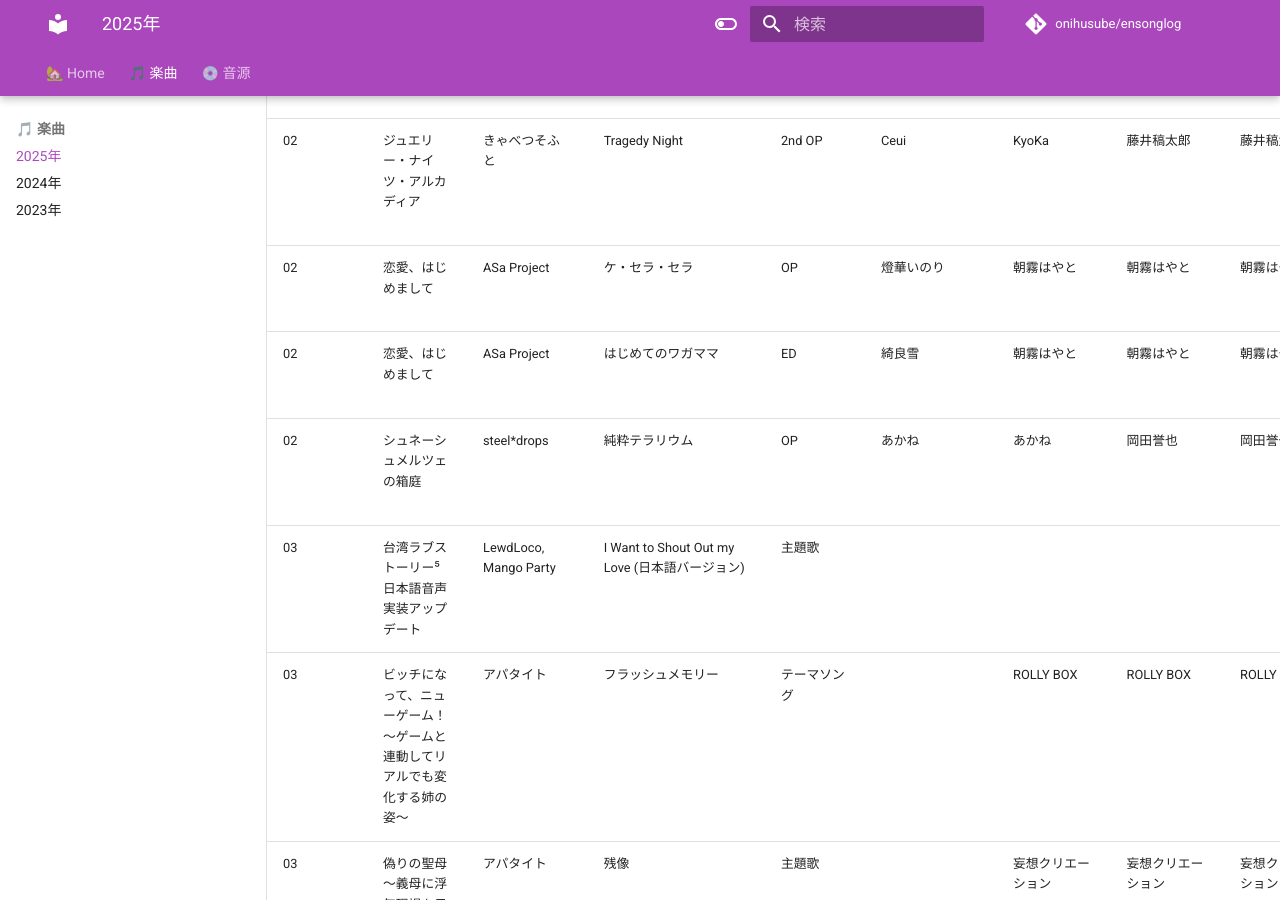
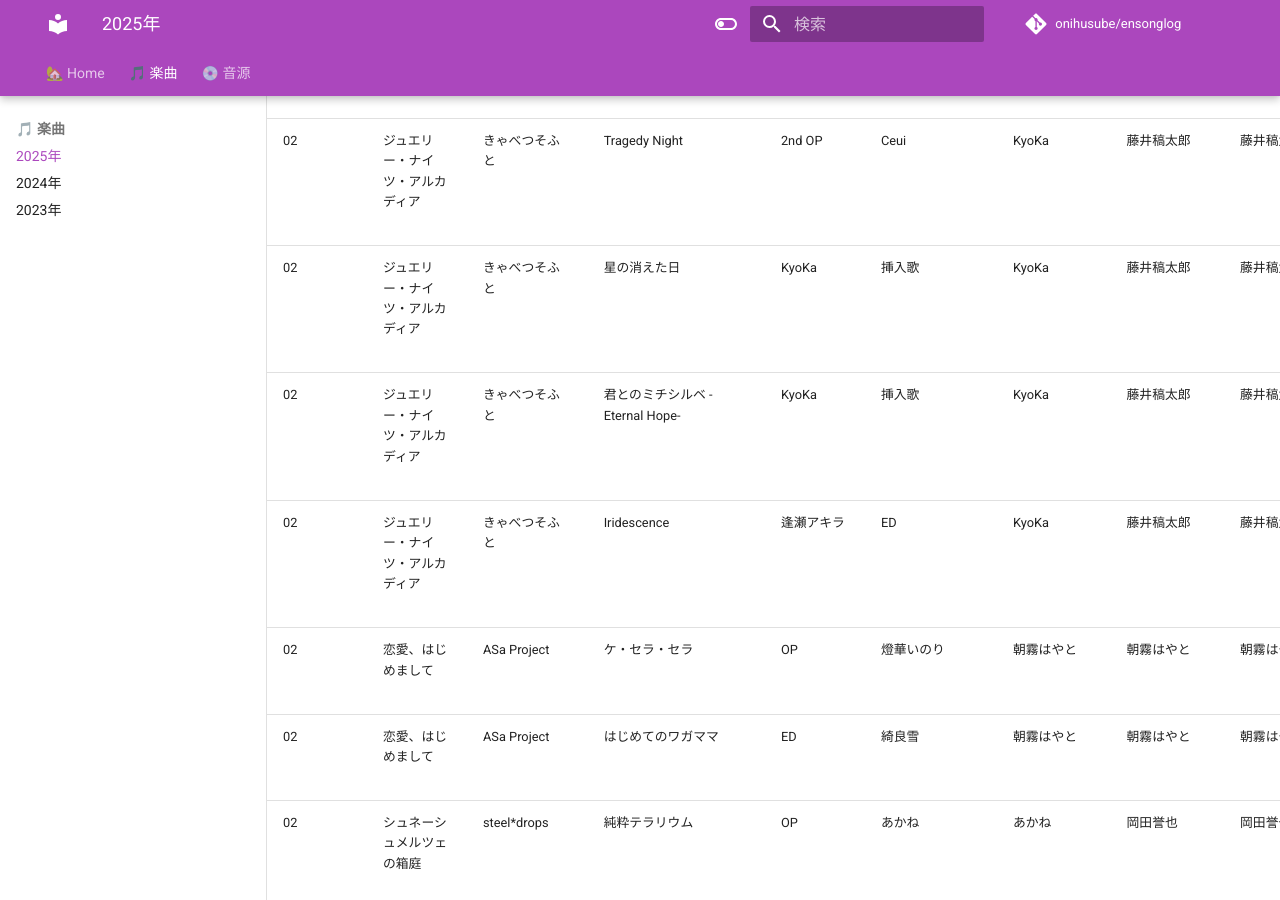
Before and after one commit to onihusube/ensonglog, an MkDocs documentation site: the page built from docs/2025/楽曲.md, in a window 1280 px wide and 900 px high, scrolled down 3348 px. Built offline with MkDocs 1.6.1 and Material for MkDocs 9.7.7, drawn with Linux system fonts in a browser that asks for light colours; emoji names are drawn with the system emoji font; comment, search, counter and statistics services are not loaded.

Commit message:
ジュエリー・ナイツ・アルカディアの抜けを追記

```diff
--- a/docs/2025/楽曲.md
+++ b/docs/2025/楽曲.md
@@ -37,6 +37,9 @@ search:
 | 02<!--/27--> | おかゆにゅ～～む! | エンターグラム | また、おかえり。 | OP | 猫又おかゆ | Hylen | Hylen | Hylen | hololive Official Edition特典 主題歌CD | | [:fontawesome-brands-youtube:](https://www.youtube.com/watch?v=kFH-KEZGYRk) |
 | 02<!--/28--> | ジュエリー・ナイツ・アルカディア | きゃべつそふと | Addict of justice | OP | uniy | KyoKa | 藤井稿太郎 | 藤井稿太郎 | ジュエリー・ナイツ・アルカディア コンプリートサウンドアルバム | mix, mastering: 影虎 | [:fontawesome-brands-youtube:](https://www.youtube.com/watch?v=LV0UBmBluq8) |
 | 02<!--/28--> | ジュエリー・ナイツ・アルカディア | きゃべつそふと | Tragedy Night | 2nd OP | Ceui | KyoKa | 藤井稿太郎 | 藤井稿太郎 | ジュエリー・ナイツ・アルカディア コンプリートサウンドアルバム | mix, mastering：影虎 | [:fontawesome-brands-youtube:](https://www.youtube.com/watch?v=GpEvpLMX4dM) |
+| 02<!--/28--> | ジュエリー・ナイツ・アルカディア | きゃべつそふと | 星の消えた日 | KyoKa | 挿入歌 | KyoKa | 藤井稿太郎 | 藤井稿太郎 | ジュエリー・ナイツ・アルカディア コンプリートサウンドアルバム | 影虎(mix,master) | [:fontawesome-brands-youtube:](https://www.youtube.com/watch?v=LV0UBmBluq8) |
+| 02<!--/28--> | ジュエリー・ナイツ・アルカディア | きゃべつそふと | 君とのミチシルベ -Eternal Hope- | KyoKa | 挿入歌 | KyoKa | 藤井稿太郎 | 藤井稿太郎 | ジュエリー・ナイツ・アルカディア コンプリートサウンドアルバム | 影虎(mix,master) | [:fontawesome-brands-youtube:](https://www.youtube.com/watch?v=LV0UBmBluq8) |
+| 02<!--/28--> | ジュエリー・ナイツ・アルカディア | きゃべつそふと | Iridescence | 逢瀬アキラ | ED | KyoKa | 藤井稿太郎 | 藤井稿太郎 | ジュエリー・ナイツ・アルカディア コンプリートサウンドアルバム | 影虎(mix,master) | [:fontawesome-brands-youtube:](https://www.youtube.com/watch?v=LV0UBmBluq8) |
 | 02<!--/28--> | 恋愛、はじめまして | ASa Project | ケ・セラ・セラ | OP | 燈華いのり | 朝霧はやと | 朝霧はやと | 朝霧はやと | 豪華限定版特典 サウンドトラックCD | | [:fontawesome-brands-youtube:](https://youtu.be/Bu6yXSzmELM) |
 | 02<!--/28--> | 恋愛、はじめまして | ASa Project | はじめてのワガママ | ED | 綺良雪 | 朝霧はやと | 朝霧はやと | 朝霧はやと | 豪華限定版特典 サウンドトラックCD | |  |
 | 02<!--/??--> | シュネーシュメルツェの箱庭 | steel*drops | 純粋テラリウム | OP | あかね | あかね | 岡田誉也 | 岡田誉也 | [あかね 1st Mini Album「One」](https://aknx1x2x7x.thebase.in/items/39024953)（配信あり） |  | [:fontawesome-brands-youtube:](https://www.youtube.com/watch?v=obXmxrY9LPI) |
```
